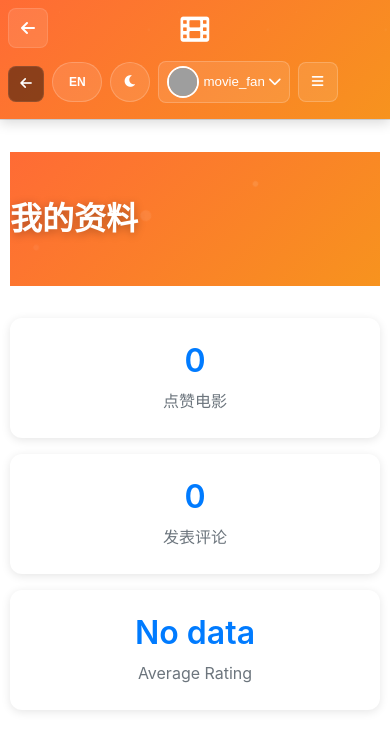
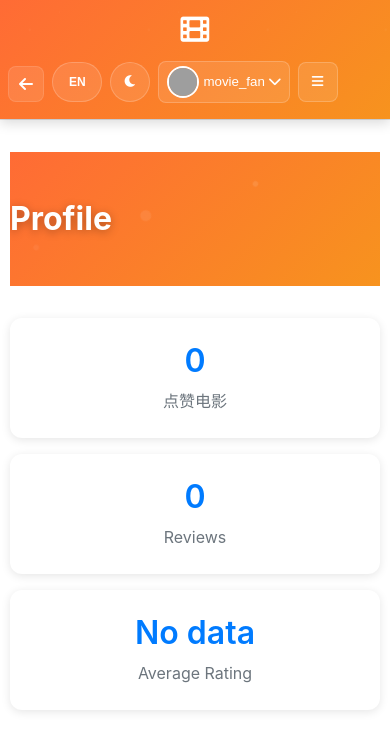
Before and after one commit to 5980Zhongyx/Flask2_Deploied_by_PA, a Flask app: page /profile in a window 390 px wide. Shown: the top 744 px of the page. Run offline with Flask 3, Linux system fonts and the light colour scheme; the first user in the database is signed in; grey boxes are pictures that could not be loaded.

Commit message:
Improve mobile nav z-index and localize profile page
Adjusted z-index for .nav-menu and .mobile-menu-toggle to ensure proper stacking on mobile. Unified back button classes and improved their positioning for small screens. Updated profile page and back button labels to use localization for better internationalization support.

```diff
--- a/static/css/style.css
+++ b/static/css/style.css
@@ -155,8 +155,8 @@ body {
 
 @media (max-width: 768px) {
     .back-btn {
-        top: 8px;
-        left: 8px;
+        top: 74px; /* place below the navbar on small screens */
+        left: 10px;
         width: 40px;
         height: 40px;
     }
@@ -628,7 +628,8 @@ body {
 }
 
 @media (max-width: 480px) {
-    .back-button {
+    .back-button,
+    .back-btn {
         top: 66px;
         left: 8px;
         width: 36px;
--- a/templates/base.html
+++ b/templates/base.html
@@ -15,10 +15,6 @@
     <header class="header">
         <nav class="navbar">
             <div class="nav-container">
-                <!-- Global back button (JS controls visibility) -->
-                <button id="back-button" class="back-btn" aria-label="Go back" title="Go back" type="button">
-                    <i class="fas fa-arrow-left"></i>
-                </button>
                 <div class="nav-brand">
                     <a href="{{ url_for('film.index') }}">
                         <i class="fas fa-film"></i>
@@ -26,7 +22,7 @@
                     </a>
                 </div>
                 <!-- Back button (visible on all pages) -->
-                <button id="back-button" class="back-button" data-default-url="{{ url_for('film.index') }}" onclick="goBack()" aria-label="Go back" title="Go back">
+                <button id="back-button" class="back-btn" data-default-url="{{ url_for('film.index') }}" onclick="goBack()" aria-label="{{ _('Go back') }}" title="{{ _('Go back') }}">
                     <i class="fas fa-arrow-left"></i>
                 </button>
 
--- a/templates/profile.html
+++ b/templates/profile.html
@@ -4,7 +4,7 @@
 <main class="profile-page">
     <div class="container">
         <div class="page-header">
-            <h1>我的资料</h1>
+            <h1>{{ _('Profile') }}</h1>
         </div>
 
         <div class="profile-stats">
@@ -14,7 +14,7 @@
             </div>
             <div class="stat-card">
                 <h3>{{ total_reviews }}</h3>
-                <p>发表评论</p>
+                <p>{{ _('Reviews') }}</p>
             </div>
             <div class="stat-card">
                 <h3>{{ "%.1f"|format(avg_rating_given) if (avg_rating_given or 0) > 0 else _('No data') }}</h3>
```
Also changed, not shown: other parts of static/css/style.css (+10 -0 lines).
